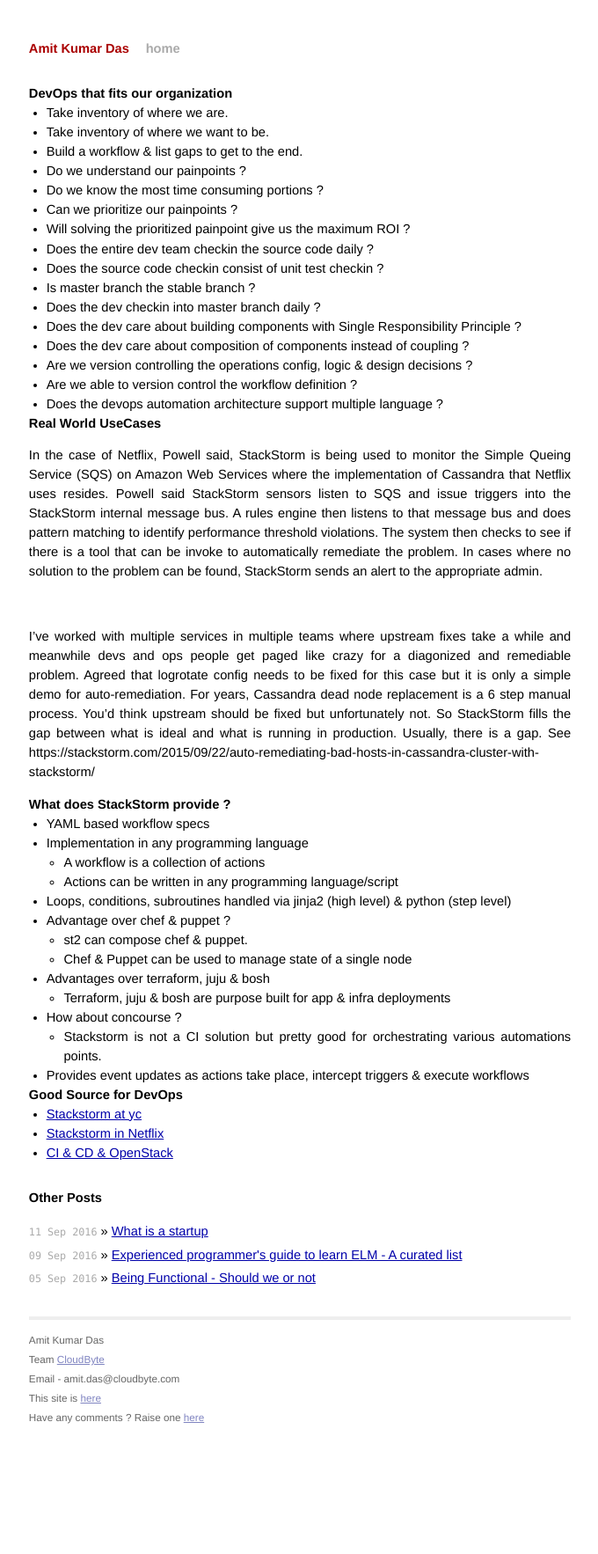
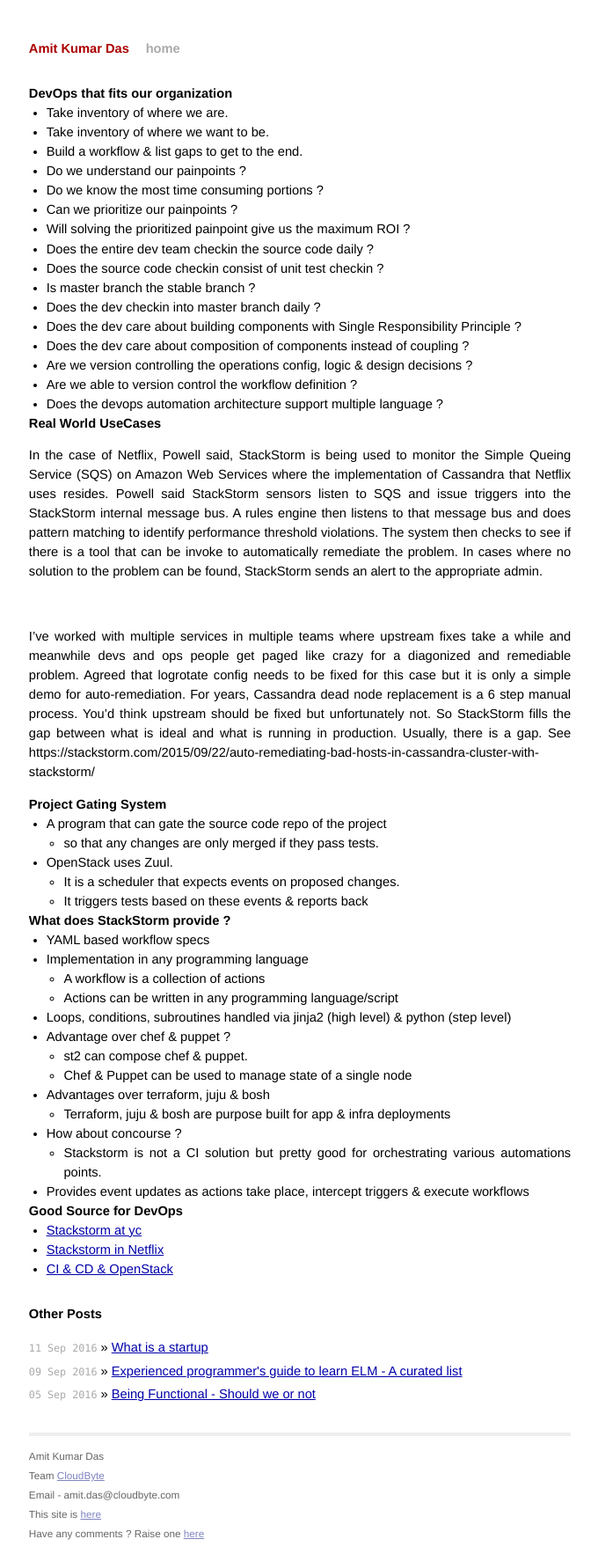
Before and after one commit to AmitKumarDas/amitkumardas.github.io, a Jekyll site: the page built from _posts/2016-08-21-my-views-on-devops.md, in a window 1280 px wide. Shown: the whole page at 88% size, without its empty margins (299-979 px from the left). Built offline with Jekyll 4.4.1, drawn with Linux system fonts in a browser that asks for light colours; before the commit the page ends 1634 px from its top, so only the background shows below that.

Commit message:
Update 2016-08-21-my-views-on-devops.md

```diff
--- a/_posts/2016-08-21-my-views-on-devops.md
+++ b/_posts/2016-08-21-my-views-on-devops.md
@@ -30,6 +30,15 @@
 
 > I've worked with multiple services in multiple teams where upstream fixes take a while and meanwhile devs and ops people get paged like crazy for a diagonized and remediable problem. Agreed that logrotate config needs to be fixed for this case but it is only a simple demo for auto-remediation. For years, Cassandra dead node replacement is a 6 step manual process. You'd think upstream should be fixed but unfortunately not. So StackStorm fills the gap between what is ideal and what is running in production. Usually, there is a gap. See https://stackstorm.com/2015/09/22/auto-remediating-bad-hosts-in-cassandra-cluster-with-stackstorm/
 
+
+## Project Gating System
+
+- A program that can gate the source code repo of the project
+  - so that any changes are only merged if they pass tests.
+- OpenStack uses Zuul.
+  -  It is a scheduler that expects events on proposed changes.
+  -  It triggers tests based on these events & reports back
+
 ## What does StackStorm provide ?
 
 - YAML based workflow specs
```
